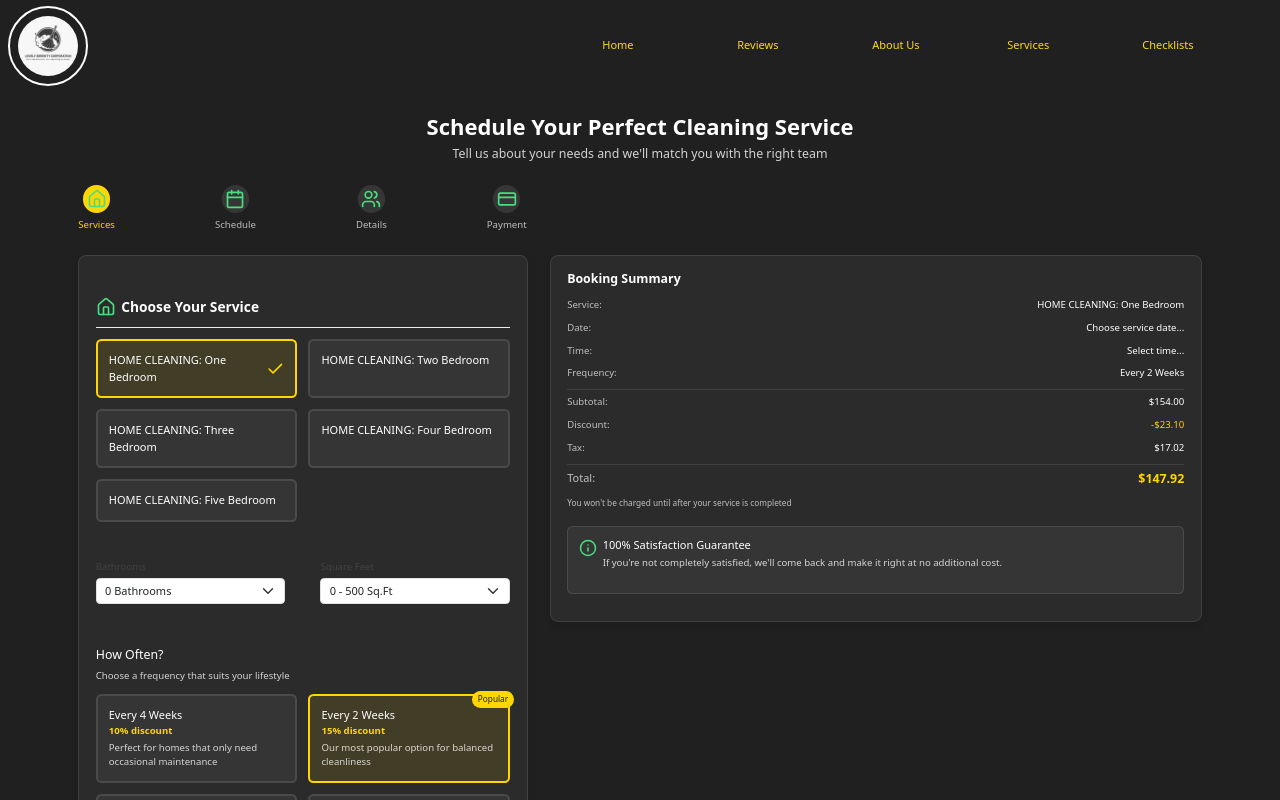
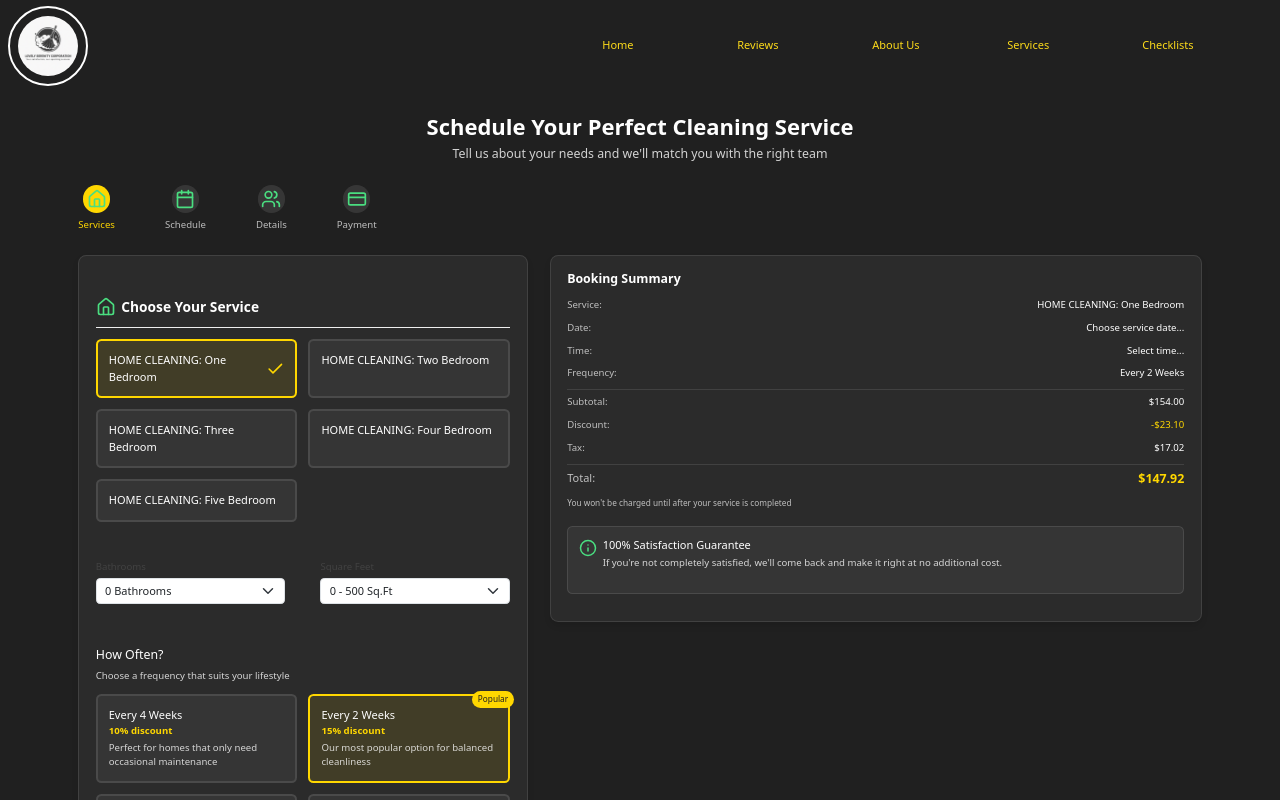
Before and after one commit to DjaniNanda/Online-Booking-Cleaning-Services, a React (Create React App) app in the folder frontend/: page /bookingform in a window 1280 px wide. Shown: the top 800 px of the page. Built offline with nearby package versions, Linux system fonts and the light colour scheme.

Commit message:
Update BookingForm.css

```diff
--- a/frontend/src/views/BookingForm.css
+++ b/frontend/src/views/BookingForm.css
@@ -116,7 +116,7 @@ body {
   display: flex;
   flex-direction: column;
   align-items: center;
-  margin-right: 100px;
+  margin-right: 50px;
   width: 25%;
   position: relative;
 }
```
